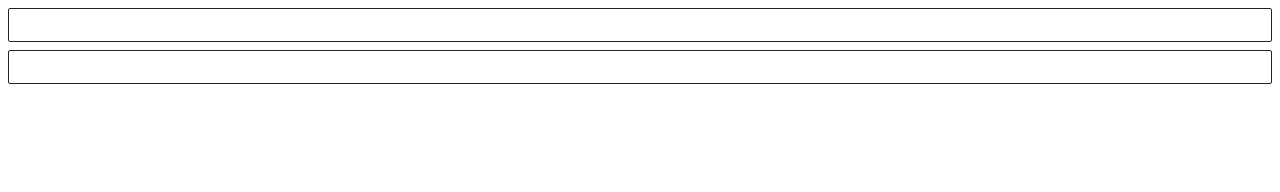
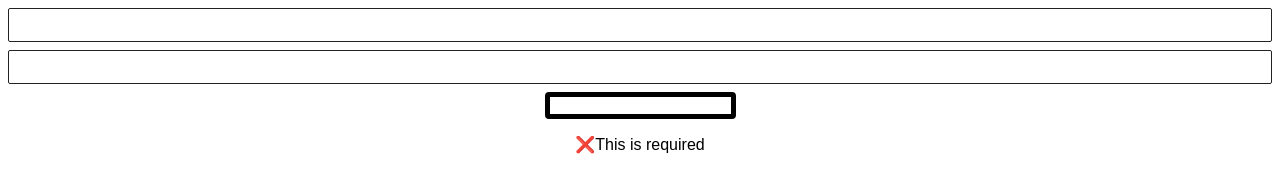
Before and after one commit to wgao19/super-silly-joycon, a React app: page / in a window 1280 px wide. Built offline with nearby package versions, Linux system fonts and the light colour scheme; a web font is replaced by a local one.

Commit message:
Add PasswordUI

```diff
--- /dev/null
+++ b/src/PasswordUI.js
@@ -0,0 +1,39 @@
+import React, { useState } from "react";
+
+const requirements = [
+  {
+    name: "This is required",
+    test: password => {
+      if (password.length === 0) {
+        return false;
+      }
+
+      return true;
+    }
+  }
+];
+
+const PasswordUI = () => {
+  const [value, setValue] = useState("");
+  const processed = requirements.map(r => {
+    return { ...r, result: r.test(value) };
+  });
+  return (
+    <form>
+      <input
+        className="password-input"
+        onChange={event => setValue(event.currentTarget.value)}
+        type="text"
+        value={value}
+      />
+      {processed.map(p => (
+        <p>
+          {p.result ? "✅" : "❌"}
+          {p.name}
+        </p>
+      ))}
+    </form>
+  );
+};
+
+export default PasswordUI;
--- a/src/index.js
+++ b/src/index.js
@@ -4,6 +4,7 @@
 import ReactDOM from "react-dom";
 import { gamepadConnect, gamepadDisconnect } from "./gamepad";
 // import NintendoUI from "./NintendoUI";
+import PasswordUI from "./PasswordUI";
 
 import "./styles.css";
 
@@ -21,6 +22,7 @@
       {/* <NintendoUI /> */}
       <div className="display" id="gamepad-display" />
       <div className="display" id="button-x-display" />
+      <PasswordUI />
     </div>
   );
 };
--- a/src/styles.css
+++ b/src/styles.css
@@ -265,3 +265,8 @@
     transform: translate3d(4px, 0, 0);
   }
 }
+
+.password-input {
+  border: solid 5px black;
+  border-radius: 4px;
+}
```
